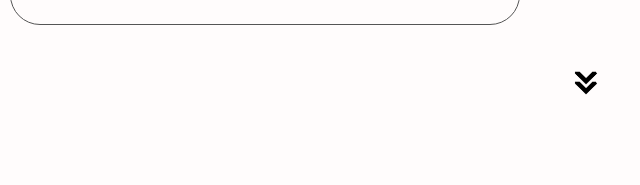
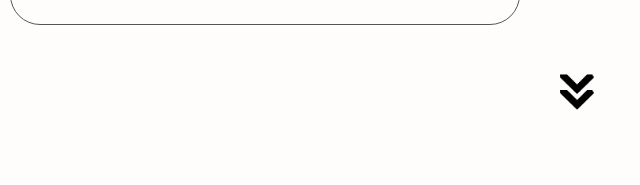
Before and after one commit to mir412/Amir-Portfiolo.com, a plain HTML site: page index.html in a window 1280 px wide. Shown: the part 1995-2180 px from the top of the page, 640-1280 px from the left. Drawn offline with Linux system fonts and the light colour scheme.

Commit message:
Update index.html

```diff
--- a/index.html
+++ b/index.html
@@ -187,7 +187,7 @@
 
   <!-- ....................Start Project Section.................... -->
   <section id="Projects">
-    <a href="#Projects" class="arrow"><img src="./img/arrow.png" class="icon1"></a>
+    <a href="#Projects" class="arrow"><img src="./img/arrow.png" class="Arrow"></a>
     <p class="heading-p">Browse My Recent</p>
     <h1 class="heading">Projects</h1>
     <div class="container project-container">
```
